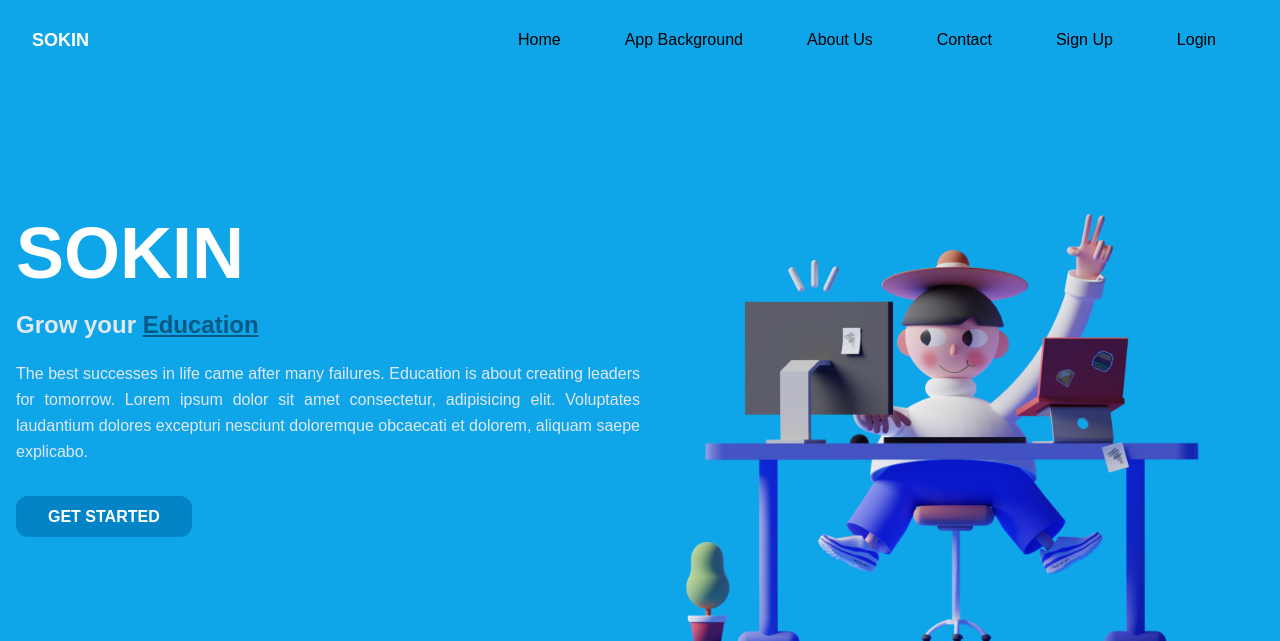
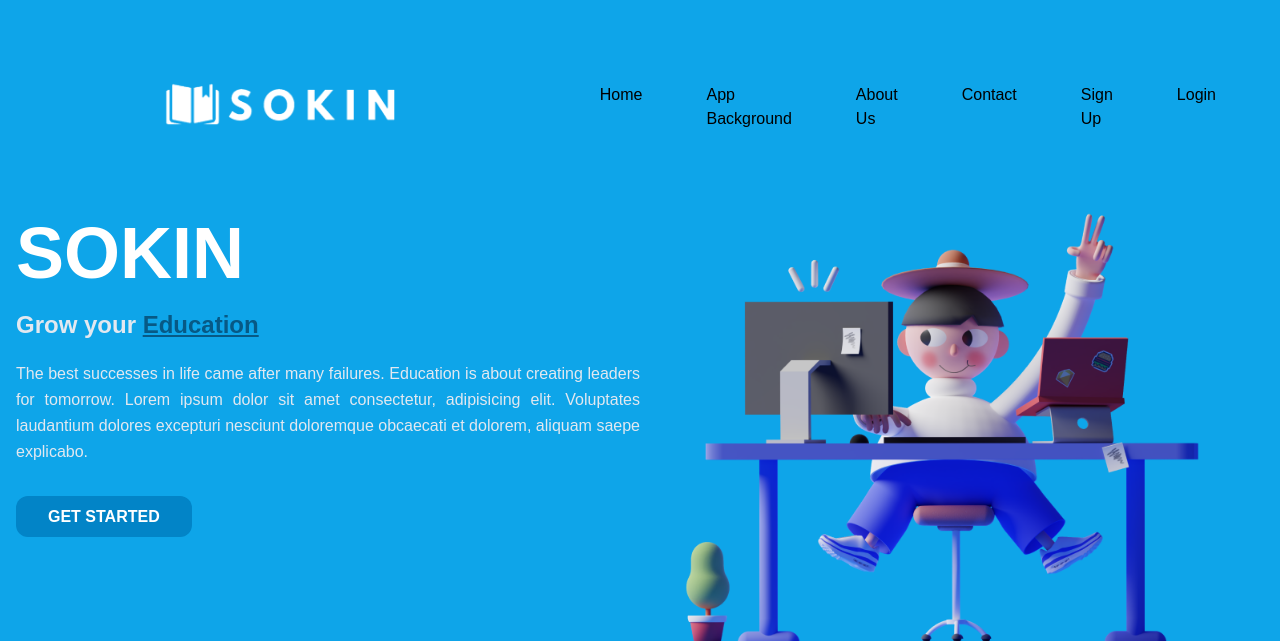
Before and after one commit to asistaainun/sjk-pabw, a PHP site: page / in a window 1280 px wide. Shown: the top 641 px of the page. Run offline with PHP 8.4, Linux system fonts and the light colour scheme; style sheets or scripts are compiled from the project's sources.

Commit message:
index edit

```diff
--- a/index.php
+++ b/index.php
@@ -15,7 +15,9 @@
     <div class="container">
       <div class="relative flex items-center justify-between">
         <div class="px-4">
-          <a href="#home" class="block py-6 text-lg font-bold text-white">SOKIN</a>
+          <a href="#home" class="block py-6 text-lg font-bold text-white">
+            <img src="dist/img/logo.png" alt="logo" class="scale-50">
+          </a>
         </div>
         <div class="flex items-center px-4">
           <button id="hamburger" name="hamburger" type="button" class="absolute right-4 block lg:hidden">
```
Also changed, not shown: dist/img/logo.png (added).
